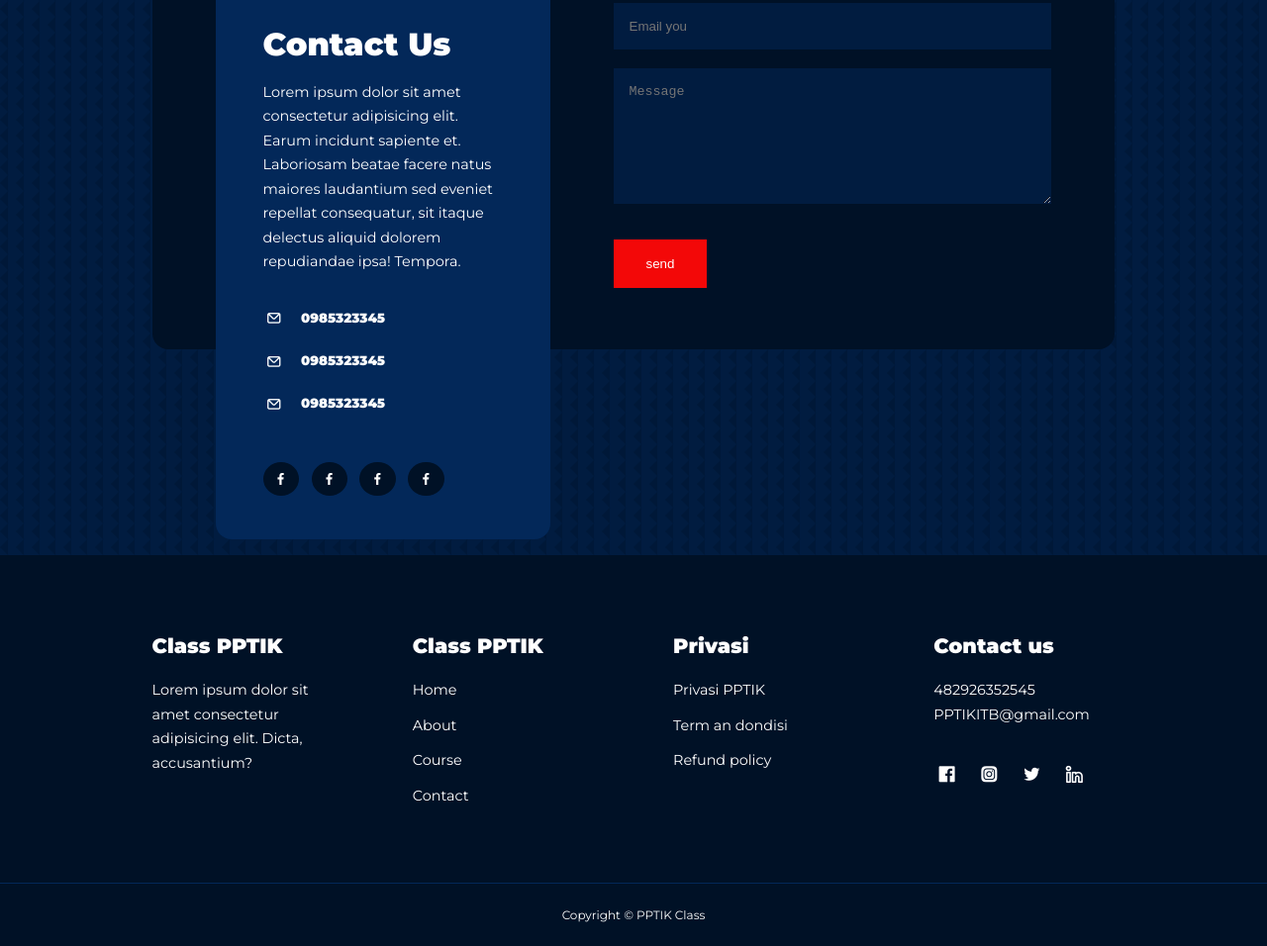
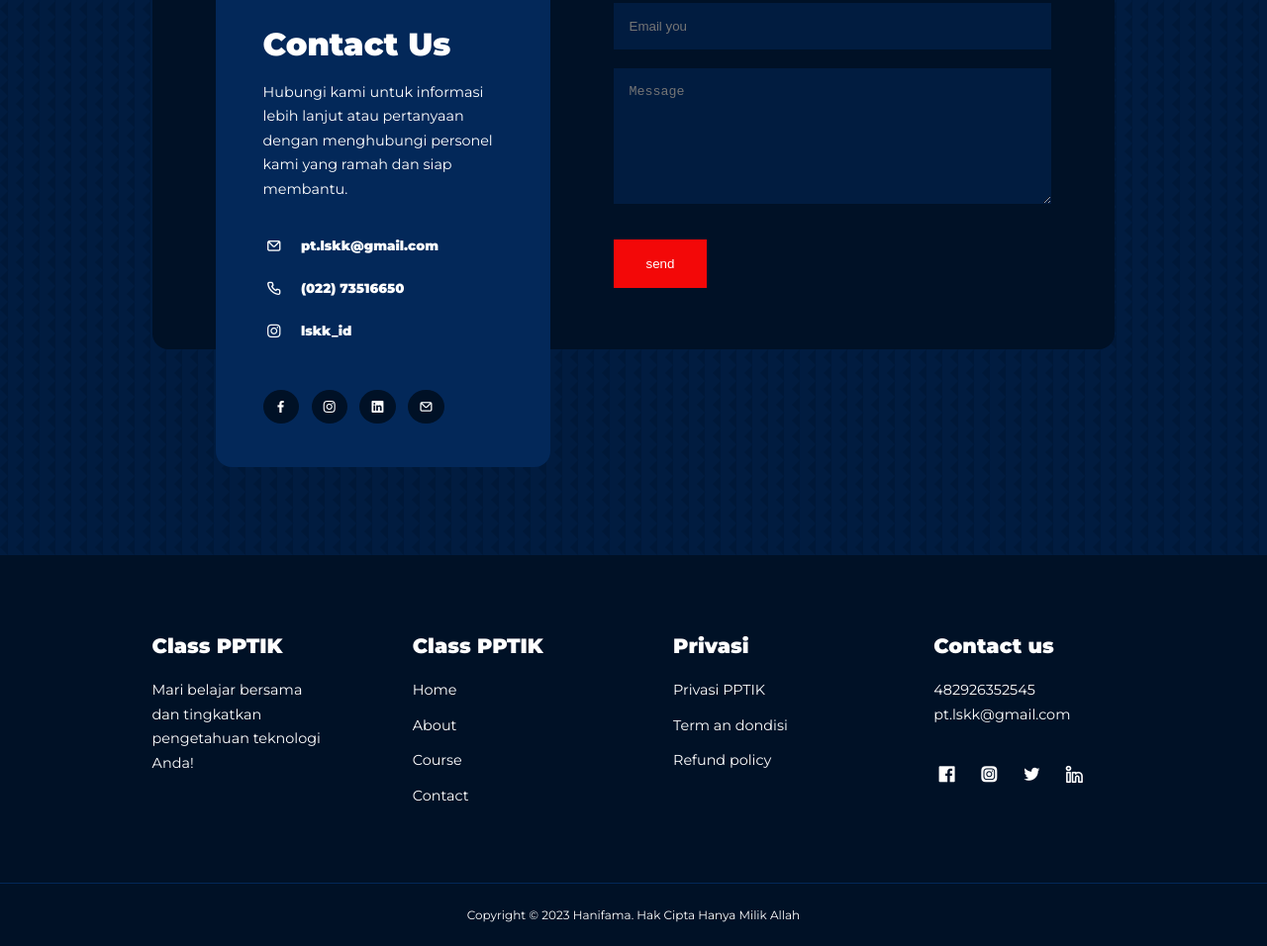
Before and after one commit to Hanifama/PPTIKclass, a plain HTML site: page contact.html in a window 1280 px wide. Shown: the part 335-1291 px from the top of the page at 99% size. Drawn offline with nearby package versions, Linux system fonts and the light colour scheme; a script that the page names is missing.

Commit message:
fiq bug view

```diff
--- a/contact.html
+++ b/contact.html
@@ -65,29 +65,29 @@
 
                 <h2>Contact Us</h2>
                 <p>
-                   Lorem ipsum dolor sit amet consectetur adipisicing elit. Earum incidunt sapiente et. Laboriosam beatae facere natus maiores laudantium sed eveniet repellat consequatur, sit itaque delectus aliquid dolorem repudiandae ipsa! Tempora.
+                    Hubungi kami untuk informasi lebih lanjut atau pertanyaan dengan menghubungi personel kami yang ramah dan siap membantu.
                 </p>
 
                 <ul class="contact__details">
                     <li>
                         <i class="uil uil-envelope"></i>
-                        <h5>0985323345</h5>
+                        <h5>pt.lskk@gmail.com</h5>
                     </li>
                     <li>
-                        <i class="uil uil-envelope"></i>
-                        <h5>0985323345</h5>
+                        <i class="uil uil-phone"></i>
+                        <h5>(022) 73516650</h5>
                     </li>
                     <li>
-                        <i class="uil uil-envelope"></i>
-                        <h5>0985323345</h5>
+                        <i class="uil uil-instagram"></i>
+                        <h5>lskk_id</h5>
                     </li>
                 </ul>
 
                 <ul class="contact__socials">
                     <li><a href="#"><i class="uil uil-facebook-f"></i></a></li>
-                    <li><a href="#"><i class="uil uil-facebook-f"></i></a></li>
-                    <li><a href="#"><i class="uil uil-facebook-f"></i></a></li>
-                    <li><a href="#"><i class="uil uil-facebook-f"></i></a></li>
+                    <li><a href="#"><i class="uil uil-instagram"></i></a></li>
+                    <li><a href="#"><i class="uil uil-linkedin"></i></a></li>
+                    <li><a href="#"><i class="uil uil-envelope"></i></a></li>
                 </ul>
             </aside>
 
@@ -112,7 +112,10 @@
                 <a href="#" class="footer__logo">
                     <h4>Class PPTIK</h4>
                 </a>
-                <p>Lorem ipsum dolor sit amet consectetur adipisicing elit. Dicta, accusantium?</p>
+                <p>
+                    Mari belajar bersama dan
+                    tingkatkan pengetahuan teknologi Anda!
+                </p>
             </div>
 
             <div class="footer__2">
@@ -139,7 +142,7 @@
 
                 <div>
                     <p>482926352545</p>
-                    <p>PPTIKITB@gmail.com</p>
+                    <p>pt.lskk@gmail.com</p>
                 </div>
 
                 <ul class="footer__socials">
@@ -161,7 +164,7 @@
 
         </div>
         <div class="footer__copyright">
-            <small>Copyright &copy; PPTIK Class</small>
+            <small>Copyright &copy; 2023 Hanifama. Hak Cipta Hanya Milik Allah </small>
          </div>
 
     </footer>
```
Also changed, not shown: images/texture.avif (added).
